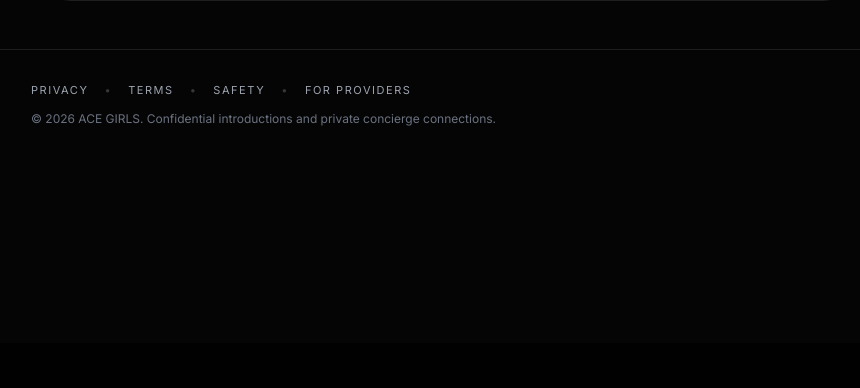
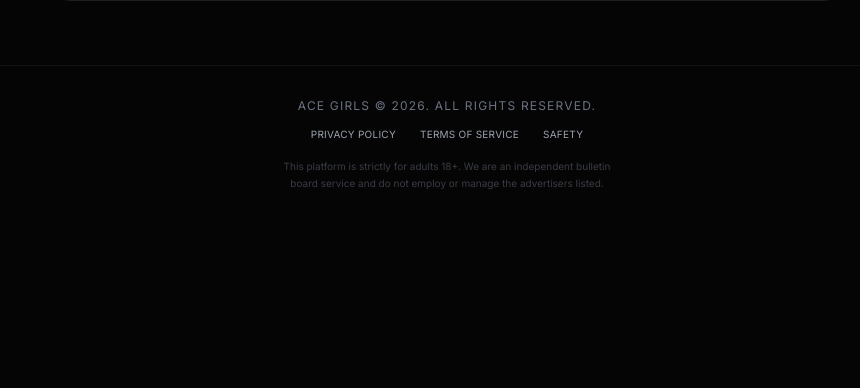
Before and after one commit to Pompompurin888k/blackbook, a Python web app: template web/templates/contact.html in a window 1280 px wide. Shown: the part 1799-2187 px from the top of the page, without its empty margins (193-1053 px from the left). Before the commit the page ends 1925 px from the top, so only its background shows below. Run offline with Jinja, Linux system fonts and the light colour scheme; the template is opened without the code that fills it, so the values that code supplies are empty; some libraries are stand-ins or nearby versions.

Commit message:
feat: updated profile page footer with legal shield disclaimer and properly arranged privacy/terms links

```diff
--- a/web/templates/contact.html
+++ b/web/templates/contact.html
@@ -453,19 +453,18 @@
         {% endif %}
 
         <!-- PROFESSIONAL FOOTER -->
-        <section class="px-5 md:px-8 mt-10 md:mt-12 mb-6 border-t border-white/10 pt-6 md:pt-8">
+        <!-- PROFESSIONAL FOOTER -->
+        <section class="mt-16 mb-24 md:mb-12 border-t border-white/5 pt-8 text-center text-zinc-500 text-xs">
+            <p class="uppercase tracking-widest mb-3 text-gray-500">ACE GIRLS &copy; 2026. All Rights Reserved.</p>
             <div
-                class="flex flex-wrap items-center gap-x-3 md:gap-x-4 gap-y-2 text-[10px] md:text-[11px] uppercase tracking-[0.14em] text-gray-400">
-                <a href="/privacy" class="hover:text-white transition-colors">Privacy</a>
-                <span class="text-white/20">&bull;</span>
-                <a href="/terms" class="hover:text-white transition-colors">Terms</a>
-                <span class="text-white/20">&bull;</span>
-                <a href="/safety" class="hover:text-white transition-colors">Safety</a>
-                <span class="text-white/20">&bull;</span>
-                <a href="/provider" class="hover:text-white transition-colors">For Providers</a>
+                class="flex justify-center gap-6 font-medium tracking-wide uppercase text-[10px] tracking-[0.14em] text-gray-400">
+                <a href="/privacy" class="hover:text-[#D4AF37] transition-colors">Privacy Policy</a>
+                <a href="/terms" class="hover:text-[#D4AF37] transition-colors">Terms of Service</a>
+                <a href="/safety" class="hover:text-[#D4AF37] transition-colors">Safety</a>
             </div>
-            <p class="mt-3 text-xs text-gray-500">
-                &copy; 2026 ACE GIRLS. Confidential introductions and private concierge connections.
+            <p class="mt-4 text-[10px] opacity-50 px-6 max-w-sm mx-auto leading-relaxed text-gray-500">
+                This platform is strictly for adults 18+. We are an independent bulletin board service and do not employ
+                or manage the advertisers listed.
             </p>
         </section>
     </main>
@@ -616,7 +615,7 @@
         // Save Profile Logic
         const saveIcon = document.getElementById("saveIcon");
         const storageKey = "bb-saved-profiles";
-        const currentProfile = { id: {{ provider.id }}, name: {{ provider.display_name | tojson | safe }}, location: {{ provider.primary_location | tojson | safe }} };
+        const currentProfile = { id: {{ provider.id }}, name: { { provider.display_name | tojson | safe } }, location: { { provider.primary_location | tojson | safe } } };
 
         function readSaved() {
             try { return JSON.parse(localStorage.getItem(storageKey) || "[]"); }
```
